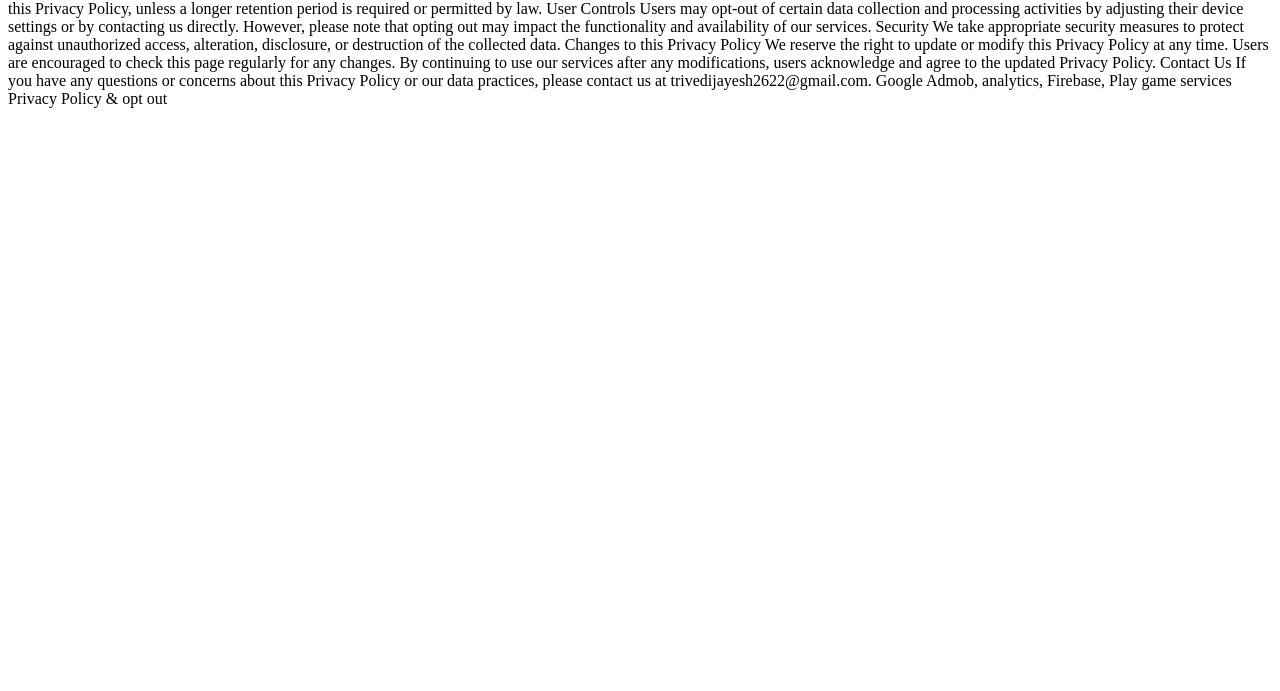
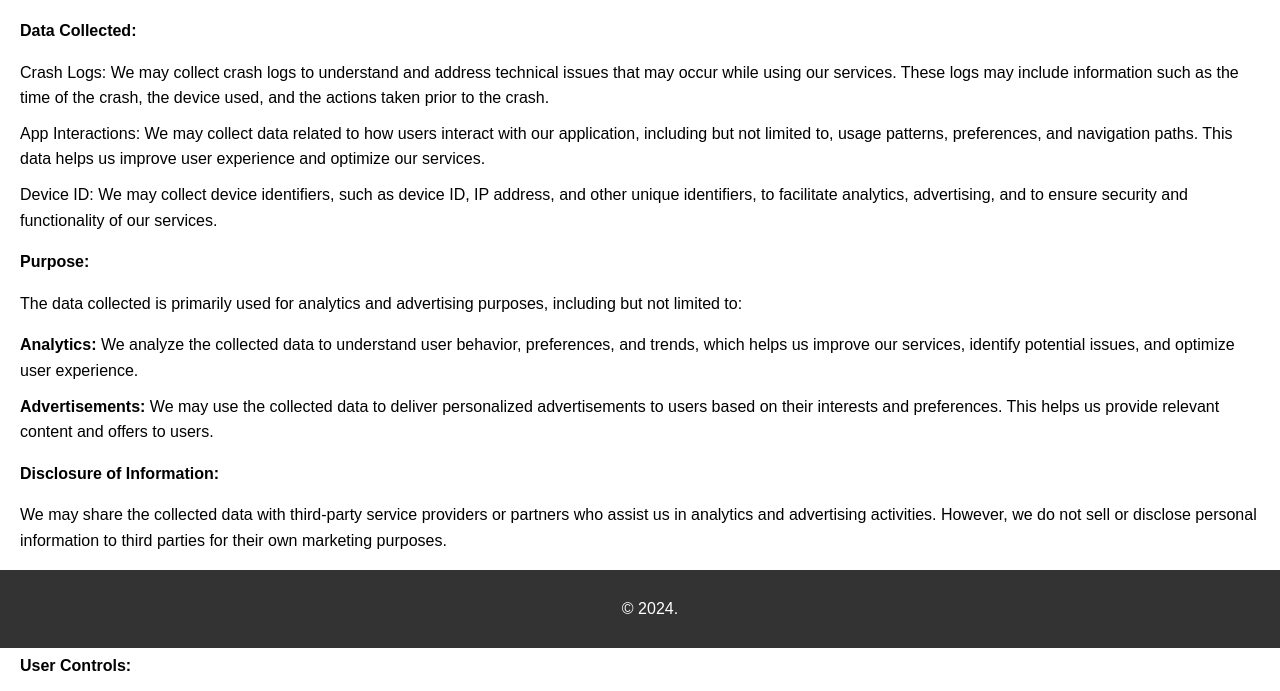
Before and after one commit to Arthas26/privacy-policy, a plain HTML site: page index.html in a window 1280 px wide. Shown: the part 152-843 px from the top of the page. Before the commit the page ends 800 px from the top, so only its background shows below. Drawn offline with Linux system fonts and the light colour scheme.

Commit message:
Update index.html

```diff
--- a/index.html
+++ b/index.html
@@ -1,45 +1,73 @@
-<html>
-Data Collected
-
-Crash Logs: We may collect crash logs to understand and address technical issues that may occur while using our services. These logs may include information such as the time of the crash, the device used, and the actions taken prior to the crash.
-
-App Interactions: We may collect data related to how users interact with our application, including but not limited to, usage patterns, preferences, and navigation paths. This data helps us improve user experience and optimize our services.
-
-Device ID: We may collect device identifiers, such as device ID, IP address, and other unique identifiers, to facilitate analytics, advertising, and to ensure security and functionality of our services.
-
-Purpose
-
-The data collected is primarily used for analytics and advertising purposes, including but not limited to:
-
-Analytics: We analyze the collected data to understand user behavior, preferences, and trends, which helps us improve our services, identify potential issues, and optimize user experience.
-
-Advertisements: We may use the collected data to deliver personalized advertisements to users based on their interests and preferences. This helps us provide relevant content and offers to users.
-
-Disclosure of Information
-
-We may share the collected data with third-party service providers or partners who assist us in analytics and advertising activities. However, we do not sell or disclose personal information to third parties for their own marketing purposes.
-
-Data Retention
-
-We retain collected data for as long as necessary to fulfill the purposes outlined in this Privacy Policy, unless a longer retention period is required or permitted by law.
-
-User Controls
-
-Users may opt-out of certain data collection and processing activities by adjusting their device settings or by contacting us directly. However, please note that opting out may impact the functionality and availability of our services.
-
-Security
-
-We take appropriate security measures to protect against unauthorized access, alteration, disclosure, or destruction of the collected data.
-
-Changes to this Privacy Policy
-
-We reserve the right to update or modify this Privacy Policy at any time. Users are encouraged to check this page regularly for any changes. By continuing to use our services after any modifications, users acknowledge and agree to the updated Privacy Policy.
-
-Contact Us
-
-If you have any questions or concerns about this Privacy Policy or our data practices, please contact us at trivedijayesh2622@gmail.com.
-
-Google Admob, analytics, Firebase, Play game services
-Privacy Policy & opt out
-
+<!DOCTYPE html>
+<html lang="en">
+<head>
+    <meta charset="UTF-8">
+    <meta name="viewport" content="width=device-width, initial-scale=1.0">
+    <title>Privacy Policy</title>
+    <style>
+        body {
+            font-family: Arial, sans-serif;
+            line-height: 1.6;
+            margin: 0;
+            padding: 0;
+        }
+        header {
+            background-color: #333;
+            color: #fff;
+            padding: 20px;
+            text-align: center;
+        }
+        main {
+            padding: 20px;
+        }
+        footer {
+            background-color: #333;
+            color: #fff;
+            padding: 10px;
+            text-align: center;
+            position: fixed;
+            bottom: 0;
+            width: 100%;
+        }
+        ul {
+            list-style-type: none;
+            padding: 0;
+        }
+        ul li {
+            margin-bottom: 10px;
+        }
+    </style>
+</head>
+<body>
+    <header>
+        <h1>Privacy Policy</h1>
+    </header>
+    <main>
+        <p><strong>Data Collected:</strong></p>
+        <ul>
+            <li>Crash Logs: We may collect crash logs to understand and address technical issues that may occur while using our services. These logs may include information such as the time of the crash, the device used, and the actions taken prior to the crash.</li>
+            <li>App Interactions: We may collect data related to how users interact with our application, including but not limited to, usage patterns, preferences, and navigation paths. This data helps us improve user experience and optimize our services.</li>
+            <li>Device ID: We may collect device identifiers, such as device ID, IP address, and other unique identifiers, to facilitate analytics, advertising, and to ensure security and functionality of our services.</li>
+        </ul>
+        <p><strong>Purpose:</strong></p>
+        <p>The data collected is primarily used for analytics and advertising purposes, including but not limited to:</p>
+        <ul>
+            <li><strong>Analytics:</strong> We analyze the collected data to understand user behavior, preferences, and trends, which helps us improve our services, identify potential issues, and optimize user experience.</li>
+            <li><strong>Advertisements:</strong> We may use the collected data to deliver personalized advertisements to users based on their interests and preferences. This helps us provide relevant content and offers to users.</li>
+        </ul>
+        <p><strong>Disclosure of Information:</strong></p>
+        <p>We may share the collected data with third-party service providers or partners who assist us in analytics and advertising activities. However, we do not sell or disclose personal information to third parties for their own marketing purposes.</p>
+        <p><strong>Data Retention:</strong></p>
+        <p>We retain collected data for as long as necessary to fulfill the purposes outlined in this Privacy Policy, unless a longer retention period is required or permitted by law.</p>
+        <p><strong>User Controls:</strong></p>
+        <p>Users may opt-out of certain data collection and processing activities by adjusting their device settings or by contacting us directly. However, please note that opting out may impact the functionality and availability of our services.</p>
+        <p><strong>Security:</strong></p>
+        <p>We take appropriate security measures to protect against unauthorized access, alteration, disclosure, or destruction of the collected data.</p>
+        <p><strong>Changes to this Privacy Policy:</strong></p>
+        <p>We reserve the right to update or modify this Privacy Policy at any time. Users are encouraged to check this page regularly for any changes. By continuing to use our services after any modifications, users acknowledge and agree to the updated Privacy Policy.</p>
+    </main>
+    <footer>
+        <p>&copy; 2024.</p>
+    </footer>
+</body>
 </html>
```
